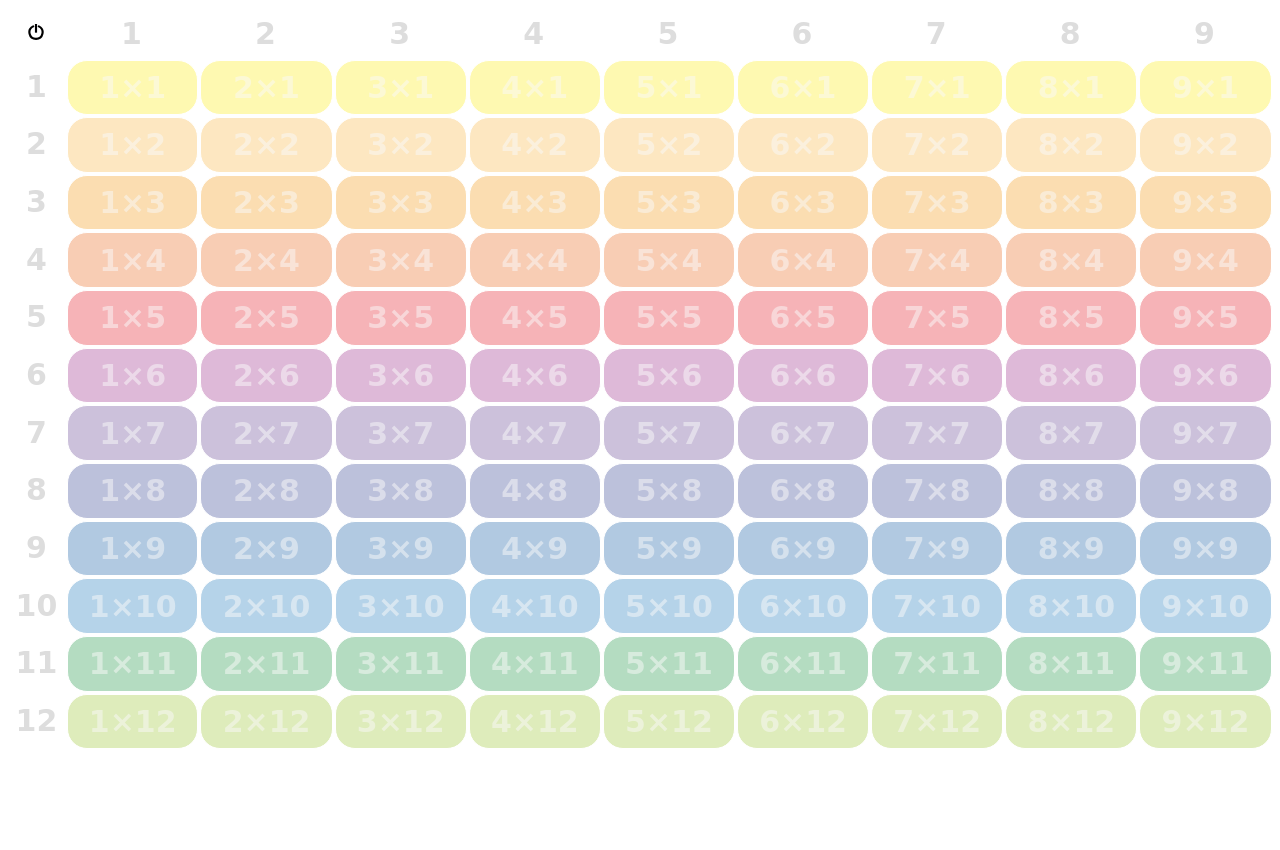
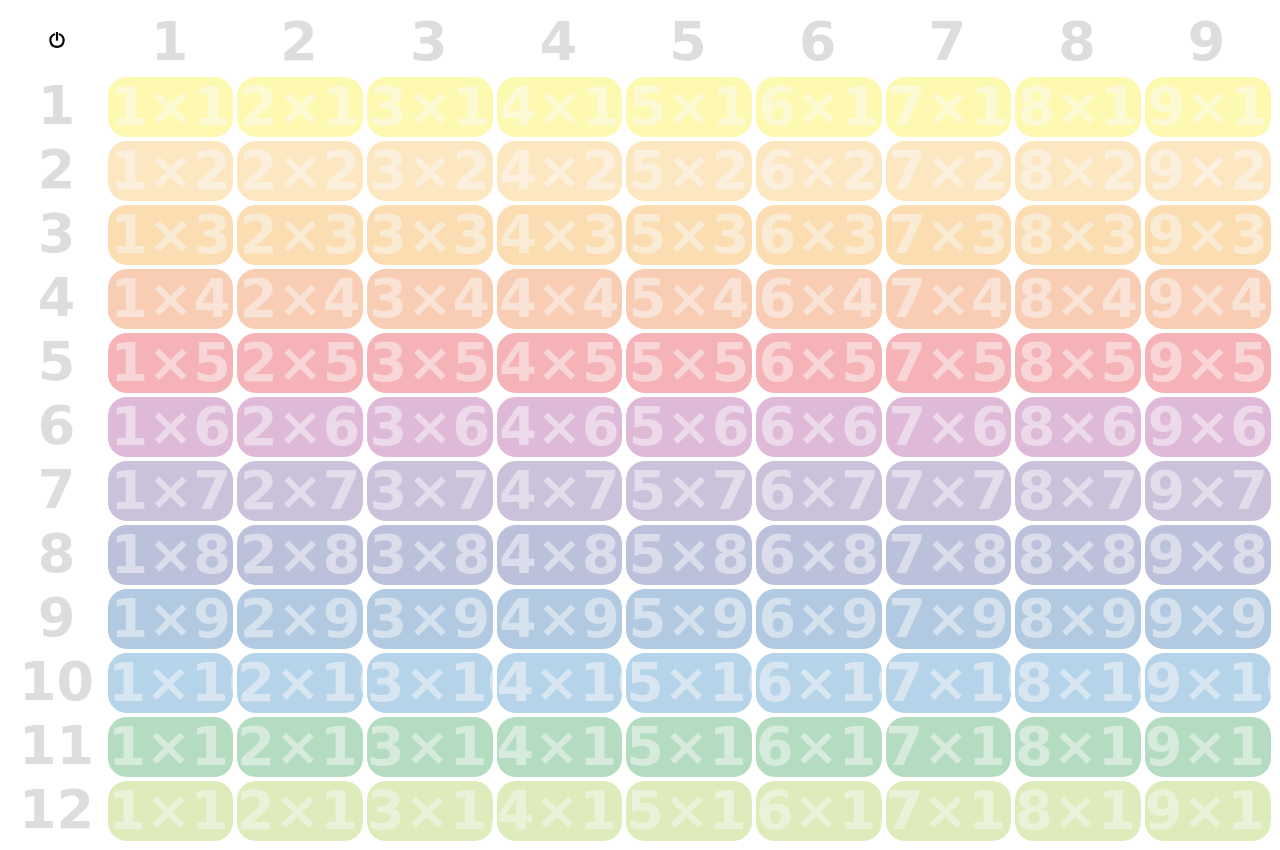
Before and after one commit to sunnysideup/kids.sunnysideup.co.nz, a plain HTML site: page index.html in a window 1280 px wide. Before the commit the page ends 800 px from the top, so only its background shows below. Drawn offline with Linux system fonts and the light colour scheme; a web font is replaced by a local one.

Commit message:
PATCH: ff fix

```diff
--- a/index.css
+++ b/index.css
@@ -7,6 +7,9 @@ font-family: 'Gochi Hand', cursive;
 font-family: 'Mali', cursive;
 */
 
+body {
+    font-size: 20px;
+}
 * {
     font-family: 'Cabin Sketch', cursive;
     font-size: 20px;
@@ -28,7 +31,7 @@ table {
     width: 100%;
 }
 table * {
-    font-size: 1.5rem!important;
+    font-size: 2.7rem!important;
 }
 table, tr, th, td {
     padding: 0;
```
